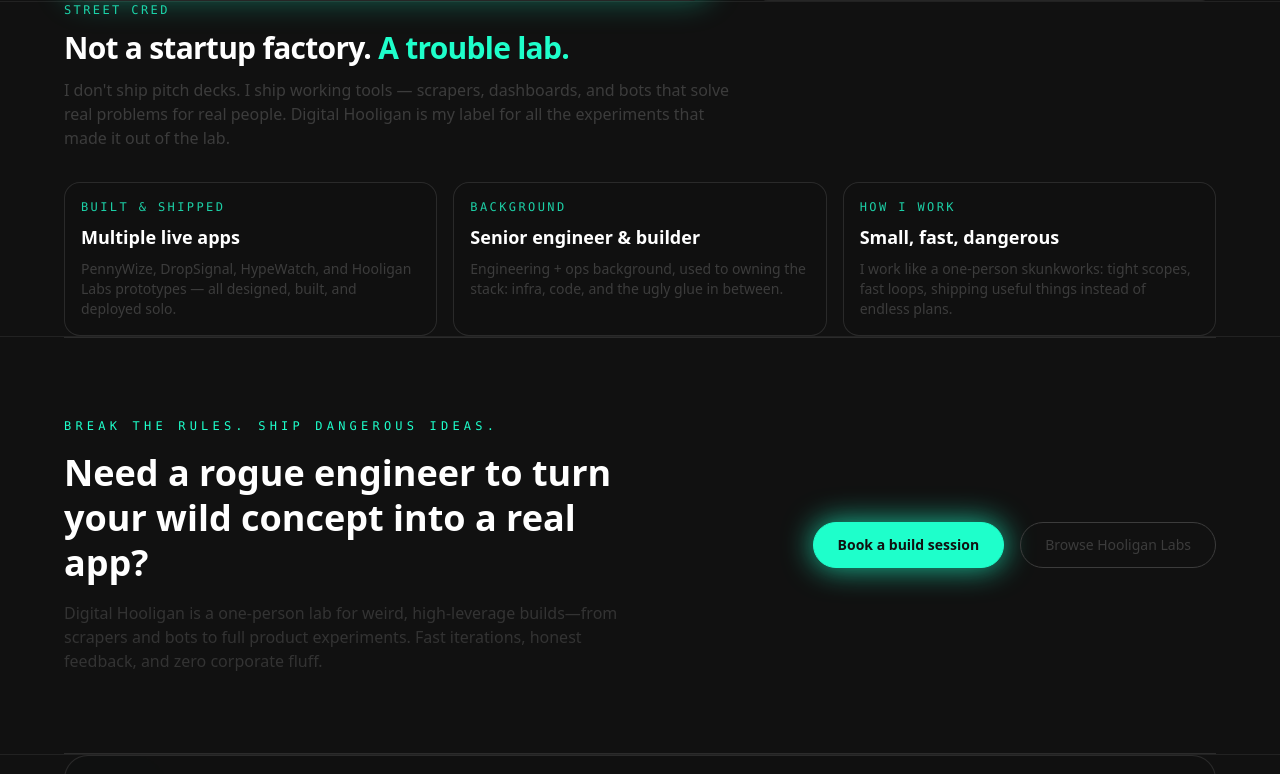
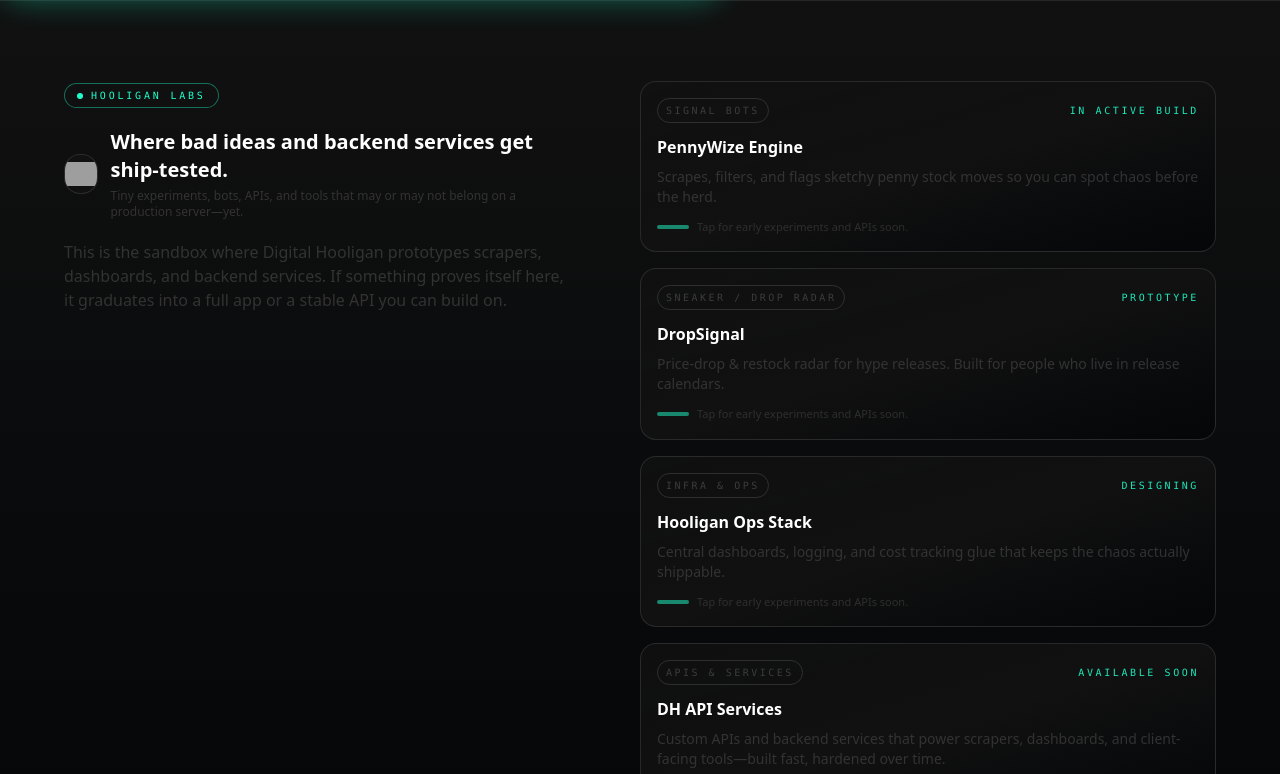
Before and after one commit to TezDevs/digital-hooligan, a Next.js app in the folder apps/digitalhooligan-web/: page / in a window 1280 px wide. Shown: the part 886-1660 px from the top of the page. Built offline with nearby package versions, Linux system fonts and the light colour scheme; grey boxes are pictures that could not be loaded.

Commit message:
Add Hooligan Labs experiments and API services section

```diff
--- a/apps/digitalhooligan-web/app/page.tsx
+++ b/apps/digitalhooligan-web/app/page.tsx
@@ -1,50 +1,23 @@
 import Container from "@/components/layout/Container";
 import Hero from "@/components/sections/Hero";
 import AppsShowcase from "@/components/sections/AppsShowcase";
+import HooliganLabs from "@/components/sections/HooliganLabs";
 import StreetCred from "@/components/sections/StreetCred";
 import CTA from "@/components/sections/CTA";
 import Contact from "@/components/sections/Contact";
 import Footer from "@/components/layout/Footer";
 
+
 export default function HomePage() {
   return (
-    <div className="min-h-screen bg-dh-black text-white flex flex-col">
-      <main className="flex-1">
-        {/* Hero */}
-        <Container className="py-16">
-          <Hero />
-        </Container>
-
-        {/* Apps / Icons */}
-        <section id="apps" className="border-t border-dh-street-gray/40">
-          <Container className="py-16">
-            <AppsShowcase />
-          </Container>
-        </section>
-
-        {/* StreetCred */}
-        <section id="streetcred" className="border-t border-dh-street-gray/40">
-          <Container className="py-16">
-            <StreetCred />
-          </Container>
-        </section>
-
-        {/* CTA */}
-        <section id="cta" className="border-t border-dh-street-gray/40">
-          <Container className="py-16">
-            <CTA />
-          </Container>
-        </section>
-
-        {/* Contact */}
-        <section id="contact" className="border-t border-dh-street-gray/40">
-          <Container className="py-16">
-            <Contact />
-          </Container>
-        </section>
-      </main>
-
+    <main className="bg-dh-black text-white">
+      <Hero />
+      <AppsShowcase />
+      <HooliganLabs />
+      <StreetCred />
+      <CTA />
+      <Contact />
       <Footer />
-    </div>
+    </main>
   );
 }
--- /dev/null
+++ b/apps/digitalhooligan-web/components/sections/HooliganLabs.tsx
@@ -0,0 +1,112 @@
+import Image from "next/image";
+import Container from "../layout/Container";
+
+const experiments = [
+    {
+        label: "Signal bots",
+        name: "PennyWize Engine",
+        blurb:
+            "Scrapes, filters, and flags sketchy penny stock moves so you can spot chaos before the herd.",
+        status: "In active build",
+    },
+    {
+        label: "Sneaker / drop radar",
+        name: "DropSignal",
+        blurb:
+            "Price-drop & restock radar for hype releases. Built for people who live in release calendars.",
+        status: "Prototype",
+    },
+    {
+        label: "Infra & ops",
+        name: "Hooligan Ops Stack",
+        blurb:
+            "Central dashboards, logging, and cost tracking glue that keeps the chaos actually shippable.",
+        status: "Designing",
+    },
+    {
+        label: "APIs & services",
+        name: "DH API Services",
+        blurb:
+            "Custom APIs and backend services that power scrapers, dashboards, and client-facing tools—built fast, hardened over time.",
+        status: "Available soon",
+    },
+];
+
+export default function HooliganLabs() {
+    return (
+        <section
+            id="labs"
+            className="border-y border-dh-street-gray/60 bg-gradient-to-b from-dh-black to-[#050608]"
+        >
+            <Container>
+                <div className="flex flex-col gap-10 py-16 md:flex-row md:items-start md:justify-between md:py-20">
+                    {/* Left: intro / logo */}
+                    <div className="max-w-lg space-y-5">
+                        <div className="inline-flex items-center gap-2 rounded-full border border-dh-electric-mint/40 bg-dh-black/60 px-3 py-1 text-[10px] font-mono uppercase tracking-[0.28em] text-dh-electric-mint">
+                            <span className="h-1.5 w-1.5 rounded-full bg-dh-electric-mint" />
+                            <span>Hooligan Labs</span>
+                        </div>
+
+                        <div className="flex items-center gap-3">
+                            <div className="relative h-10 w-10 overflow-hidden rounded-2xl border border-dh-street-gray/60 bg-dh-black">
+                                {/* Update the src path if your icon lives somewhere else */}
+                                <Image
+                                    src="/images/hooligan-labs.png"
+                                    alt="Hooligan Labs icon"
+                                    fill
+                                    className="object-contain"
+                                />
+                            </div>
+                            <div className="space-y-1">
+                                <h2 className="text-xl font-semibold text-white">
+                                    Where bad ideas and backend services get ship-tested.
+                                </h2>
+                                <p className="text-xs text-dh-street-gray/80">
+                                    Tiny experiments, bots, APIs, and tools that may or may not
+                                    belong on a production server—yet.
+                                </p>
+                            </div>
+                        </div>
+
+                        <p className="text-sm text-dh-street-gray/80 md:text-base">
+                            This is the sandbox where Digital Hooligan prototypes scrapers,
+                            dashboards, and backend services. If something proves itself here,
+                            it graduates into a full app or a stable API you can build on.
+                        </p>
+                    </div>
+
+                    {/* Right: experiments grid */}
+                    <div className="grid w-full gap-4 md:max-w-xl">
+                        {experiments.map((lab) => (
+                            <article
+                                key={lab.name}
+                                className="group relative overflow-hidden rounded-2xl border border-dh-street-gray/60 bg-gradient-to-br from-dh-black/80 via-dh-black to-[#050608] p-4 shadow-[0_0_0_rgba(0,0,0,0)] transition hover:border-dh-electric-mint/70 hover:shadow-[0_0_40px_rgba(30,255,203,0.3)]"
+                            >
+                                <div className="flex items-center justify-between gap-2">
+                                    <span className="rounded-full border border-dh-street-gray/70 px-2 py-1 text-[10px] font-mono uppercase tracking-[0.25em] text-dh-street-gray">
+                                        {lab.label}
+                                    </span>
+                                    <span className="text-[10px] font-mono uppercase tracking-[0.26em] text-dh-electric-mint/90">
+                                        {lab.status}
+                                    </span>
+                                </div>
+
+                                <h3 className="mt-3 text-sm font-semibold text-white md:text-base">
+                                    {lab.name}
+                                </h3>
+                                <p className="mt-2 text-xs text-dh-street-gray/80 md:text-sm">
+                                    {lab.blurb}
+                                </p>
+
+                                <div className="mt-3 flex items-center gap-2 text-[11px] text-dh-street-gray/70">
+                                    <span className="h-1 w-8 rounded-full bg-dh-electric-mint/50 transition-all group-hover:w-10 group-hover:bg-dh-electric-mint" />
+                                    <span>Tap for early experiments and APIs soon.</span>
+                                </div>
+                            </article>
+                        ))}
+                    </div>
+                </div>
+            </Container>
+        </section>
+    );
+}
```
